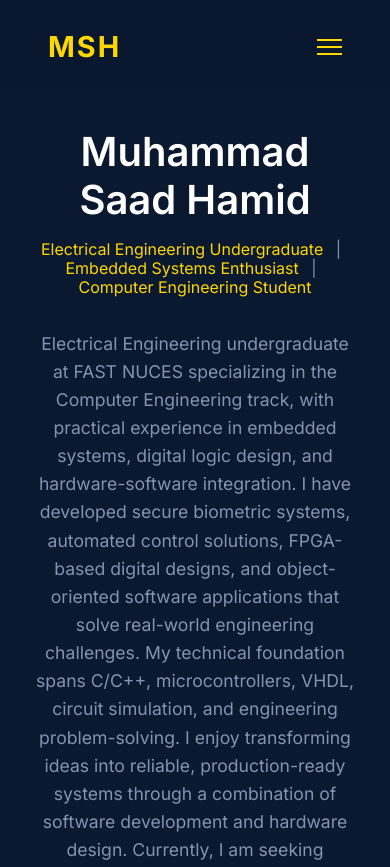
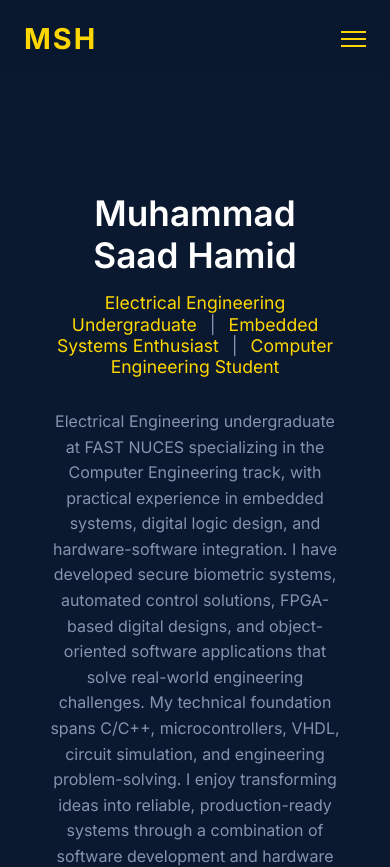
Before and after one commit to SAAD-2113/Portfolio, a website built with Vite: page index.html in a window 390 px wide. Shown: the top 867 px of the page. Built offline with nearby package versions, Linux system fonts and the light colour scheme.

Commit message:
Fix mobile navbar overlap and improve typography for small screens

```diff
--- a/style.css
+++ b/style.css
@@ -898,17 +898,34 @@ h1, h2, h3, h4, h5 {
 }
 
 @media (max-width: 768px) {
+  .navbar {
+    padding: 1rem 1.5rem;
+  }
+  .navbar.scrolled {
+    padding: 0.8rem 1.5rem;
+  }
+
   .section {
-    padding: 5rem 0;
+    padding: 4rem 1rem;
   }
 
   .landing {
     justify-content: flex-start;
-    padding-top: 8rem;
+    padding-top: 10rem;
   }
 
   .hero-name {
-    font-size: 2.5rem;
+    font-size: 2.2rem;
+    margin-top: 2rem;
+  }
+
+  .hero-designations {
+    font-size: 1.1rem;
+  }
+
+  .hero-intro {
+    font-size: 1rem;
+    text-align: center;
   }
 
   .nav-links {
```
